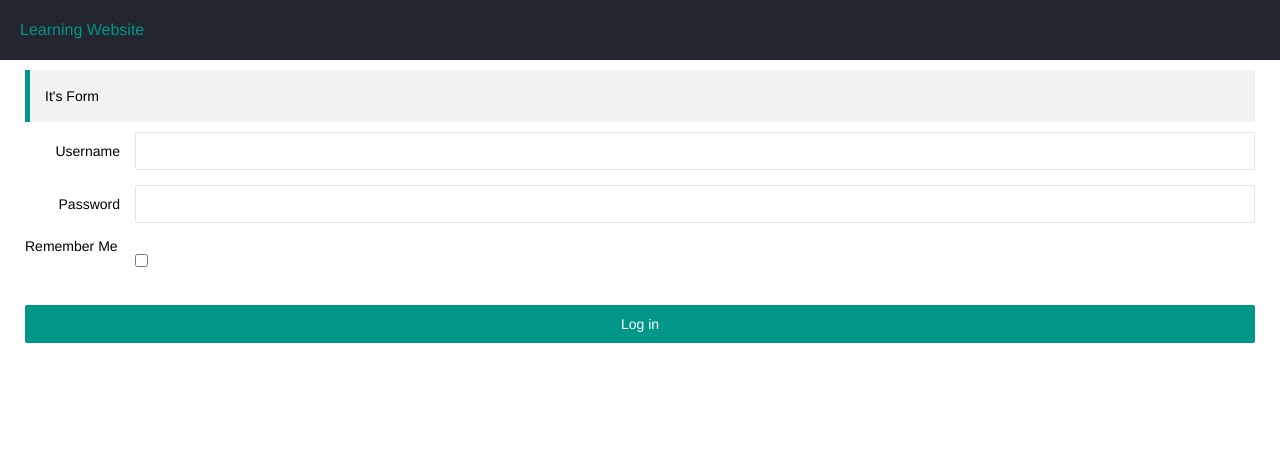
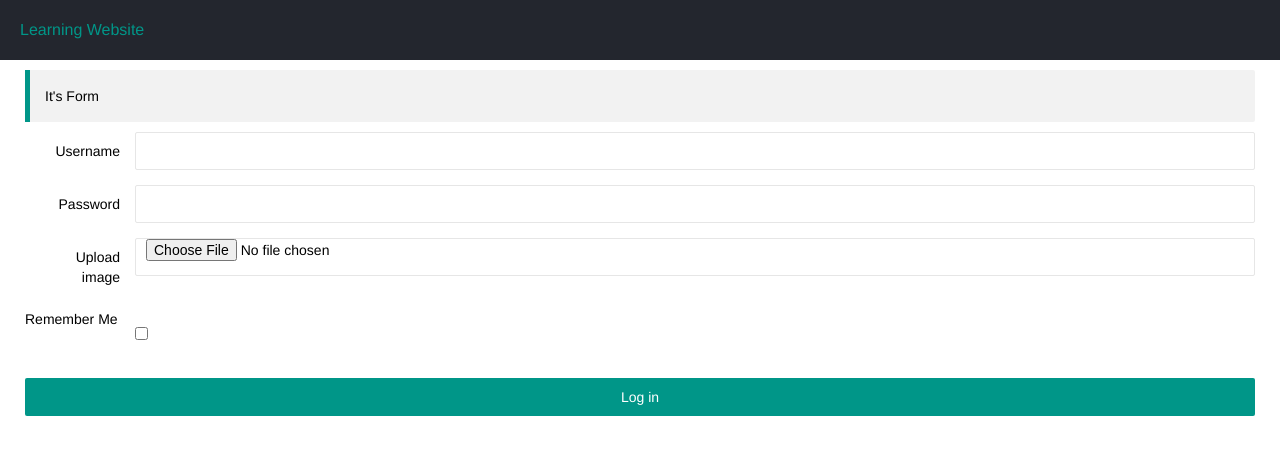
Before and after one commit to changelit/learning, a Flask app: page /login in a window 1280 px wide. Shown: the top 455 px of the page. Run offline with Flask 2, Linux system fonts and the light colour scheme; some libraries are stand-ins or nearby versions.

```diff
--- a/app.py
+++ b/app.py
@@ -1,5 +1,7 @@
 from flask import Flask, render_template, flash, url_for, request, redirect
 from main import forms
+import os
+import uuid
 
 app = Flask(__name__)
 
@@ -20,16 +22,27 @@ def just_flash():
     return '', 302, {'Location': '/'}
 
 
+def random_filename(filename):
+    ext = os.path.splitext(filename)[1]
+    new_filename = uuid.uuid4().hex + ext
+    return new_filename
+
+
 @app.route('/login', methods=['GET', 'POST'])
 def login():
     form = forms.LoginForm()
     if form.validate_on_submit():
         username = form.username.data
+        f = form.photo.data
+        filename = random_filename(f.filename)
+        f.save(os.path.join(app.config['UPLOAD_PATH'], filename))
+        flash('Upload %s succesfully ' % filename)
         flash('Welcome you %s' % username)
         return redirect(url_for('just_flash'))
     return render_template('login.html', form=form)
 
 
+app.config['UPLOAD_PATH'] = os.path.join(app.root_path, 'uploads')
 app.jinja_env.lstrip_blocks = True
 app.jinja_env.trim_blocks = True
 app.secret_key = '123456'
--- /dev/null
+++ b/main/dao/contacts.py
@@ -0,0 +1 @@
+from flask_sqlalchemy import SQLAlchemy
--- a/main/forms.py
+++ b/main/forms.py
@@ -1,10 +1,23 @@
 from flask_wtf import FlaskForm
+from flask_wtf.file import FileField, FileAllowed, FileRequired
 from wtforms import StringField, PasswordField, BooleanField, SubmitField
-from wtforms.validators import DataRequired, Length
+from wtforms.validators import DataRequired, Length, ValidationError
+
+
+def is_42(message=None):
+    if message is None:
+        message = 'Must be 42'
+
+    def _is_42(form, field):
+        if field.data != 42:
+            raise ValidationError(message)
+
+    return _is_42
 
 
 class LoginForm(FlaskForm):
-    username = StringField('Username', validators=[DataRequired('Username is required')])
+    username = StringField('Username', validators=[DataRequired()])
+    photo = FileField('Upload image', validators=[FileRequired(), FileAllowed(['jpg', 'jpeg', 'png', 'gif'])])
     password = PasswordField('Password', validators=[DataRequired('Password is required'), Length(8, 30)])
     remember = BooleanField('Remember Me')
     submit = SubmitField('Log in')
--- a/templates/login.html
+++ b/templates/login.html
@@ -1,6 +1,6 @@
 {% extends 'base.html' %}
 {% block body %}
-    <form method="post">
+    <form method="post" enctype="multipart/form-data">
         {{ form.csrf_token }}
         <div class="layui-form-item">
             {{ form.username.label(class="layui-form-label") }}
@@ -21,6 +21,15 @@
             {% endfor %}
         </div>
         <div class="layui-form-item">
+            {{ form.photo.label(class="layui-form-label") }}
+            <div class="layui-input-block">
+                {{ form.photo(class="layui-input") }}
+            </div>
+            {% for message in form.photo.errors %}
+                {{ message }}
+            {% endfor %}
+        </div>
+        <div class="layui-form-item">
                 {{ form.remember.label }}
             <div class="layui-input-block">
                 {{ form.remember }}
```
Also changed, not shown: requirements.txt (+4 -8 lines).
